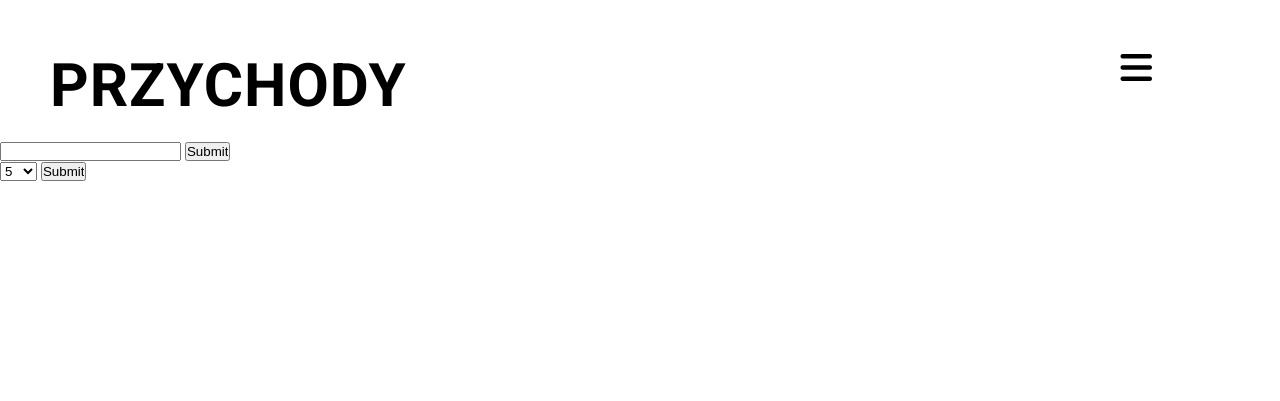
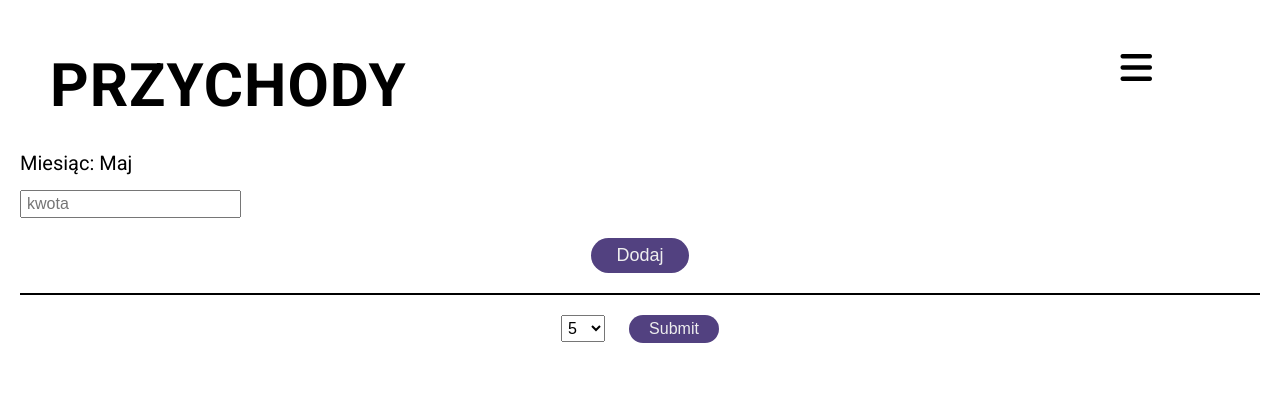
Before and after one commit to MGergont/strona_projekt_finanse, a PHP site: page /podstrony/przychod.php in a window 1280 px wide. Shown: the top 401 px of the page. Run offline with PHP 8.4, Linux system fonts and the light colour scheme; a user stored in the database is signed in; some libraries are stand-ins or nearby versions.

Commit message:
front v0.4.2

```diff
--- a/css/main.css
+++ b/css/main.css
@@ -377,6 +377,10 @@ body {
         right: -100%;
     }
 
+    body {
+        padding-left: 350px;
+    }
+
     /* -------------- MENU - NAWIGACJA ----------- */
     .fixed {
         position: fixed;
@@ -406,7 +410,7 @@ body {
     /* --------- HEADER ------------ */
 
     .title {
-        padding: 30px 30px 20px 440px;
+        padding: 50px 0 20px 50px;
     }
 
     .title h2 {
@@ -416,7 +420,7 @@ body {
     /* ------------ WYDATKI -------------- */
 
     .wydatki {
-        padding: 0 20px 20px 350px;
+        padding: 0 20px 20px 20px;
     }
 
     .wydatki div {
@@ -474,6 +478,10 @@ body {
 
 @media screen and (min-width: 1920px) {
 
+    body {
+        padding-left: 400px;
+    }
+
     /* -------------- MENU - NAWIGACJA ----------- */
     .fixed {
         width: 400px;
@@ -488,7 +496,7 @@ body {
     /* --------- HEADER ------------ */
 
     .title {
-        padding: 50px 50px 20px 480px;
+        padding: 60px 30px 20px 80px;
     }
 
     .title h2 {
@@ -498,7 +506,7 @@ body {
     /* ------------ WYDATKI -------------- */
 
     .wydatki {
-        padding: 0 20px 20px 400px;
+        padding: 0 20px 20px 20px;
     }
 
     .wydatki .kwota p {
@@ -531,6 +539,78 @@ body {
 
 /* ------------ PRZYCHODY -------------- */
 
+.przychod {
+    padding: 10px 20px 20px;
+}
+
+.dodajPrzychod {
+    display: flex;
+    flex-direction: column;
+    padding-bottom: 20px;
+    border-bottom: 2px solid;
+}
+
+.dodajPrzychod p {
+    text-transform: capitalize;
+    margin-bottom: 15px;
+    font-size: 20px;
+}
+
+.dodajPrzychod form {
+    display: flex;
+    flex-direction: column;
+    align-items: center;
+}
+
+.dodajPrzychod form input:nth-of-type(1) {
+    align-self: flex-start;
+    padding: 3px 5px;
+    font-size: 16px;
+    margin-bottom: 20px;
+}
+
+.dodajPrzychod form input:nth-of-type(2) {
+    padding: 7px 25px;
+    border: 0px;
+    border-radius: 20px;
+    background-color: #524180;
+    color: #eee;
+    font-size: 18px;
+}
+
+.wyswietlPrzychod {
+    padding: 20px 20px 10px;
+    text-align: center;
+}
+
+.wyswietlPrzychod select {
+    font-size: 16px;
+    padding: 3px 2px;
+    margin-right: 20px;
+}
+
+.wyswietlPrzychod input {
+    font-size: 16px;
+    padding: 5px 20px;
+    border: 0px;
+    border-radius: 20px;
+    background-color: #524180;
+    color: #eee;
+}
+
+.przychod ul {
+    padding: 10px;
+    list-style: none;
+}
+
+.przychod ul li {
+    text-align: center;
+    padding: 10px 0;
+    border-bottom: 2px solid;
+}
+
+/* ------------ PRZYCHODY_MEDIA_Q -------------- */
+
 
 /* width --- 320 - 360 - 411 - 768 - 1024 - 1366 - 1920 */
 
--- a/podstrony/przychod.php
+++ b/podstrony/przychod.php
@@ -18,6 +18,7 @@ if(isset($_POST['add_cost'])){
       }
   }
 ?>
+
 <!DOCTYPE html>
 <html lang="pl">
 
@@ -75,11 +76,19 @@ if(isset($_POST['add_cost'])){
         <h2>przychody</h2>
     </header>
 
+
+    <section class="przychod">
+
+        <div class="dodajPrzychod">
+            <p>miesiąc: <span class="actualMonth">Maj</span></p>
+
             <form action="test.php" method="post">
-        <input type="number" name="add_cost">
-        <input type="submit">
+                <input type="number" name="add_cost" placeholder="kwota">
+                <input type="submit" value="Dodaj">
             </form>
-    <form action="przychod.php" method="post">
+        </div>
+
+        <form action="przychod.php" method="post" class="wyswietlPrzychod">
             <select name="getListahtml" id="getListahtml">
                 <option value="1">1</option>
                 <option value="5" selected>5</option>
@@ -88,15 +97,15 @@ if(isset($_POST['add_cost'])){
             </select>
             <input type="submit">
         </form>
+
+        <ul>
             <?php
 
                 if(isset($_POST['getListahtml'])){
                     if (!empty($_POST['getListahtml'])) {
-
                         $wynik3 = getList($_POST['getListahtml']);
-
                         while($row2 = mysqli_fetch_array($wynik3)){
-            echo $row2['kwota']." ".$row2['data_time']." ".$row2['notatka']."<br>";
+                        echo "<li>".$row2['kwota']." ".$row2['data_time']." ".$row2['notatka']."</li>";
                         }
                     }
                     else{
@@ -104,9 +113,7 @@ if(isset($_POST['add_cost'])){
                     }
                 }
             ?>
-
-
-    <section class="">
+        </ul>
 
     </section>
 
```
Lines whose indentation alone changed are shown as unchanged.
